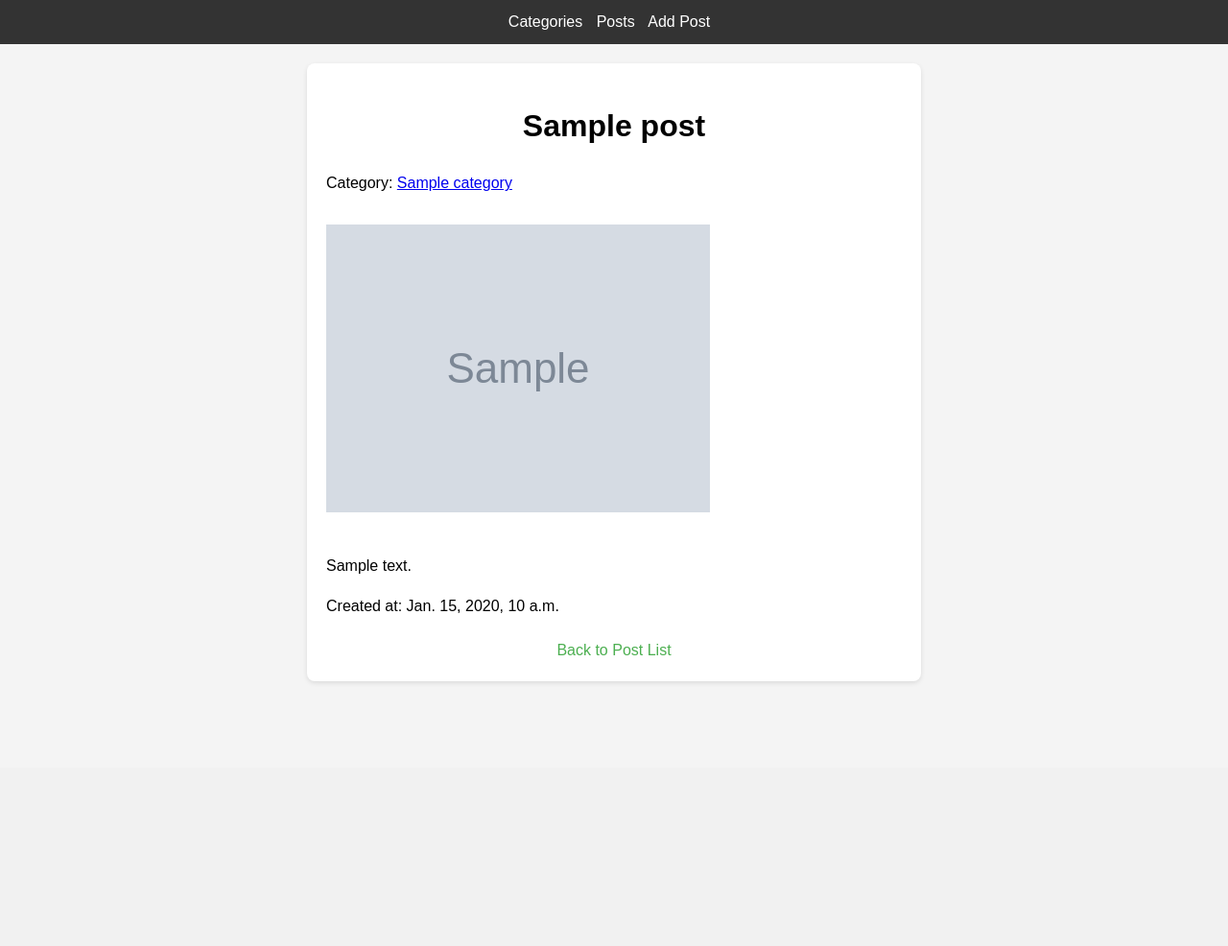
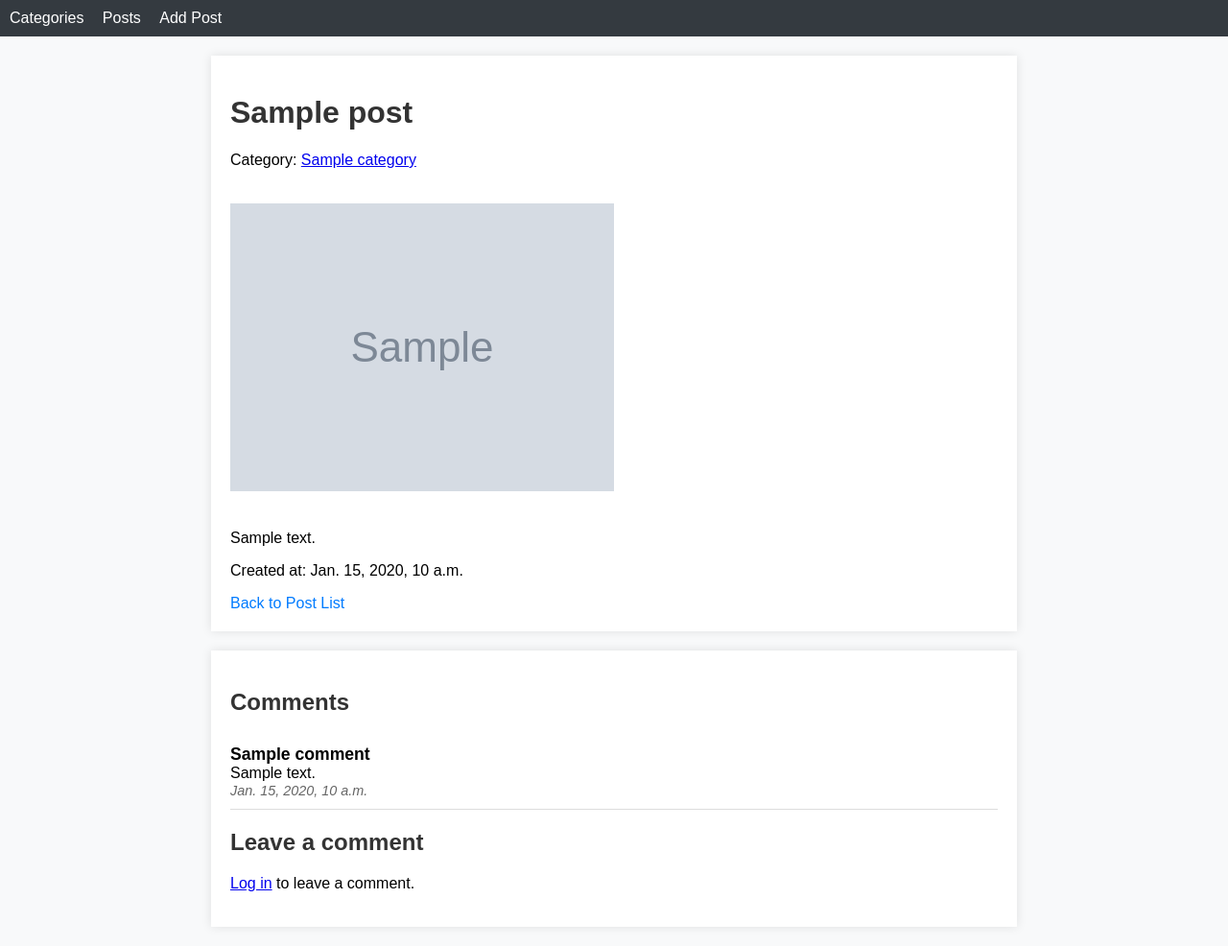
Before and after one commit to veestara/dyrodev_v1, a Django app: a page that uses mydyro/dyro1/templates/posts/post_detail.html in a window 1280 px wide. Shown: the whole page at 96% size. Before the commit the page ends 711 px from the top, so only its background shows below. Run offline with Django 5.2, Linux system fonts and the light colour scheme; tables that the repository leaves empty hold one stand-in row (values such as "Sample post"); grey boxes marked "Sample" are stand-in pictures.

Commit message:
added comment section

```diff
--- a/mydyro/dyro1/forms.py
+++ b/mydyro/dyro1/forms.py
@@ -6,6 +6,8 @@ import re  # Ensure re module is imported
 from django.core.exceptions import ValidationError
 from django.utils.text import slugify
 from .models import Video
+from .models import Comment
+
 
 class ContactForm(forms.Form):
     name = forms.CharField(max_length=255)
@@ -41,9 +43,7 @@ class PostForm(forms.ModelForm):
     class Meta:
         model = Post
         fields = ['title', 'slug', 'category', 'content', 'image', 'meta_description', 'meta_keywords']
-        widgets = {
-            'slug': forms.TextInput(attrs={'placeholder': 'Leave blank to auto-generate'}),
-        }
+
 
     def clean_slug(self):
         slug = self.cleaned_data['slug']
@@ -60,3 +60,14 @@ class VideoForm(forms.ModelForm):
     class Meta:
         model = Video
         fields = ['title', 'description', 'slug', 'embed_code', 'code_snippet_name', 'code_snippet']
+
+# ====================================
+# comment
+class CommentForm(forms.ModelForm):
+    class Meta:
+        model = Comment
+        fields = ('name', 'email', 'body')
+        widgets = {
+            'body': forms.Textarea(attrs={'rows': 4}),  # Adjust rows as needed
+            'code_snippets': forms.Textarea(attrs={'rows': 6, 'class': 'code-editor'}),  # Use a class for styling or JS hooks
+        }
--- a/mydyro/dyro1/models.py
+++ b/mydyro/dyro1/models.py
@@ -92,3 +92,21 @@ class Video(models.Model):
 
     def __str__(self):
         return self.title
+
+
+# =============================================
+# comment
+class Comment(models.Model):
+    post = models.ForeignKey(Post, related_name='comments', on_delete=models.CASCADE)
+    name = models.CharField(max_length=80)
+    email = models.EmailField()
+    body = models.TextField()
+    created_on = models.DateTimeField(auto_now_add=True)
+    active = models.BooleanField(default=True)
+
+
+    class Meta:
+        ordering = ['created_on']
+
+    def __str__(self):
+        return f'Comment by {self.name} on {self.post}'
--- a/mydyro/dyro1/templates/posts/post_detail.html
+++ b/mydyro/dyro1/templates/posts/post_detail.html
@@ -2,77 +2,85 @@
 <html lang="en">
 <head>
     <meta charset="UTF-8">
-    <meta name="viewport" content="width=device-width, initial-scale=1.0">
     <title>{{ post.title }}</title>
-    <meta name="description" content="{{ post.meta_description }}">
-    <meta name="keywords" content="{{ post.meta_keywords }}">
+    <link rel="stylesheet" href="https://cdnjs.cloudflare.com/ajax/libs/font-awesome/5.15.3/css/all.min.css">
     <style>
         body {
-            font-family: Arial, sans-serif;
-            line-height: 1.6;
-            background-color: #f4f4f4;
+            font-family: 'Arial', sans-serif;
+            background-color: #f8f9fa;
             margin: 0;
             padding: 0;
         }
         nav {
-            background-color: #333;
-            color: #fff;
+            background-color: #343a40;
             padding: 10px;
-            text-align: center;
         }
         nav a {
-            color: #fff;
+            color: #ffffff;
+            margin-right: 15px;
+            text-decoration: none;
+            font-size: 1em;
+        }
+        .container {
+            max-width: 800px;
+            margin: 20px auto;
+            padding: 20px;
+            background-color: #ffffff;
+            box-shadow: 0 0 10px rgba(0, 0, 0, 0.1);
+        }
+        .comments-container {
+            max-width: 800px;
+            margin: 20px auto;
+            padding: 20px;
+            background-color: #ffffff;
+            box-shadow: 0 0 10px rgba(0, 0, 0, 0.1);
+        }
+        h1, h2 {
+            color: #333;
+        }
+        .comment {
+            border-bottom: 1px solid #ddd;
+            padding: 10px 0;
+        }
+        .comment p {
+            margin: 0;
+        }
+        .comment strong {
+            font-size: 1.1em;
+        }
+        .comment em {
+            color: #666;
+            font-size: 0.9em;
+        }
+        .comment-form {
+            margin-top: 20px;
+        }
+        .btn-primary {
+            background-color: #007bff;
+            border: none;
+            color: #ffffff;
+            padding: 10px 20px;
+            cursor: pointer;
+            font-size: 1em;
+        }
+        .btn-primary:hover {
+            background-color: #0056b3;
+        }
+        .actions a, .back-link a {
+            color: #007bff;
             text-decoration: none;
             margin-right: 10px;
         }
-        h1 {
-            text-align: center;
-            margin-top: 20px;
-        }
-        .container {
-            max-width: 600px;
-            margin: 20px auto;
-            background: #fff;
-            padding: 20px;
-            border-radius: 8px;
-            box-shadow: 0 2px 5px rgba(0,0,0,0.1);
-        }
-        p {
-            margin-bottom: 10px;
+        .actions a:hover, .back-link a:hover {
+            text-decoration: underline;
         }
         img {
             max-width: 100%;
             height: auto;
             margin: 20px 0;
         }
-        .actions {
-            text-align: center;
-            margin-top: 20px;
-        }
-        .actions a {
-            margin: 0 10px;
-            padding: 8px 16px;
-            background-color: #4CAF50;
-            color: white;
-            text-decoration: none;
-            border-radius: 4px;
-            display: none; /* Initially hide for non-admin users */
-        }
-        .actions a:hover {
-            background-color: #45a049;
-        }
-        .back-link {
-            text-align: center;
-            margin-top: 20px;
-        }
-        .back-link a {
-            color: #4CAF50;
-            text-decoration: none;
-        }
-        .back-link a:hover {
-            text-decoration: underline;
-        }
     </style>
+    <script src="https://code.jquery.com/jquery-3.6.0.min.js"></script>
 </head>
 <body>
     <nav>
@@ -98,5 +106,60 @@
             <a href="{% url 'post_list' %}">Back to Post List</a>
         </div>
     </div>
+
+    <div class="comments-container">
+        <h2>Comments</h2>
+        <div id="comments">
+            {% for comment in comments %}
+            <div class="comment">
+                <p><strong>{{ comment.name }}</strong></p>
+                <p>{{ comment.body }}</p>
+                <p><em>{{ comment.created_on }}</em></p>
+            </div>
+            {% endfor %}
+        </div>
+
+        <h2>Leave a comment</h2>
+        {% if is_auth %}
+        <form id="comment-form" class="comment-form" method="post">
+            {% csrf_token %}
+            {{ comment_form.as_p }}
+            <button type="submit" class="btn-primary">Submit</button>
+        </form>
+        {% else %}
+        <p><a href="{% url 'login' %}">Log in</a> to leave a comment.</p>
+        {% endif %}
+    </div>
+
+    <script>
+        $(document).ready(function() {
+            $('#comment-form').on('submit', function(event) {
+                event.preventDefault();
+                $.ajax({
+                    url: "{% url 'add_comment' post.slug %}",
+                    type: "POST",
+                    data: {
+                        csrfmiddlewaretoken: '{{ csrf_token }}',
+                        name: $('#id_name').val(),
+                        email: $('#id_email').val(),
+                        body: $('#id_body').val()
+                    },
+                    success: function(response) {
+                        $('#comments').append(
+                            '<div class="comment">' +
+                            '<p><strong>' + response.name + '</strong></p>' +
+                            '<p>' + response.body + '</p>' +
+                            '<p><em>' + response.created_on + '</em></p>' +
+                            '</div>'
+                        );
+                        $('#comment-form')[0].reset();
+                    },
+                    error: function(response) {
+                        alert('An error occurred. Please try again.');
+                    }
+                });
+            });
+        });
+    </script>
 </body>
 </html>
--- a/mydyro/dyro1/urls.py
+++ b/mydyro/dyro1/urls.py
@@ -41,6 +41,11 @@ urlpatterns = [
     path('posts/<slug:slug>/', views.post_detail, name='post_detail'),
 
 # ======================================================
+# comment
+    path('post/<slug:slug>/add_comment/', views.add_comment, name='add_comment'),
+
+
+# ======================================================
 # video
     path('videos/', views.video_list, name='video_list'),
     path('video/create/', views.video_create, name='video_create'),
--- a/mydyro/dyro1/views.py
+++ b/mydyro/dyro1/views.py
@@ -8,8 +8,11 @@ from .models import *
 from django.urls import reverse
 from .forms import CategoryForm, PostForm
 import logging
-from .forms import VideoForm
+from .forms import VideoForm, CommentForm
 import random
+from .models import Post, Comment
+from django.http import JsonResponse
+
 
 logger = logging.getLogger(__name__)
 
@@ -385,9 +388,74 @@ def post_delete(request, slug):
     return render(request, 'posts/post_confirm_delete.html', {'post': post})
 
 
+# def post_detail(request, slug):
+#     post = get_object_or_404(Post, slug=slug)
+#     return render(request, 'posts/post_detail.html', {'post': post})
+
 def post_detail(request, slug):
     post = get_object_or_404(Post, slug=slug)
-    return render(request, 'posts/post_detail.html', {'post': post})
+    comments = post.comments.filter(active=True)
+    new_comment = None
+
+    is_auth = request.session.get('is_authenticated', False)
+
+    if request.method == 'POST':
+        comment_form = CommentForm(data=request.POST)
+        if comment_form.is_valid():
+            new_comment = comment_form.save(commit=False)
+            new_comment.post = post
+            new_comment.save()
+    else:
+        comment_form = CommentForm()
+
+    return render(request, 'posts/post_detail.html', {
+        'post': post,
+        'comments': comments,
+        'new_comment': new_comment,
+        'comment_form': comment_form,
+        'is_auth': is_auth
+    })
+
+# ==================================================
+# comment
+# def add_comment(request, slug):
+#     is_auth = request.session.get('is_authenticated')
+#     if is_auth:
+#         return redirect('login')
+
+#     post = get_object_or_404(Post, slug=slug)
+#     if request.method == 'POST':
+#         comment_form = CommentForm(data=request.POST)
+#         if comment_form.is_valid():
+#             new_comment = comment_form.save(commit=False)
+#             new_comment.post = post
+#             new_comment.save()
+#             return JsonResponse({
+#                 'name': new_comment.name,
+#                 'body': new_comment.body,
+#                 'created_on': new_comment.created_on.strftime('%Y-%m-%d %H:%M:%S')
+#             })
+#     return JsonResponse({'error': 'Invalid form data'}, status=400)
+
+def add_comment(request, slug):
+    if not request.session.get('is_authenticated'):
+        return JsonResponse({'error': 'User not authenticated'}, status=403)
+
+    post = get_object_or_404(Post, slug=slug)
+    if request.method == 'POST':
+        comment_form = CommentForm(data=request.POST)
+        if comment_form.is_valid():
+            new_comment = comment_form.save(commit=False)
+            new_comment.post = post
+            new_comment.save()
+            return JsonResponse({
+                'name': new_comment.name,
+                'body': new_comment.body,
+                'created_on': new_comment.created_on.strftime('%Y-%m-%d %H:%M:%S')
+            })
+    return JsonResponse({'error': 'Invalid form data'}, status=400)
+
+
 
 
 # ==================================================
```
Also changed, not shown: mydyro/mydyro/settings.py (+9 -0 lines), mydyro/dyro1/migrations/0002_comment.py (added), mydyro/dyro1/migrations/0003_delete_comment.py (added), mydyro/dyro1/migrations/0004_comment.py (added), mydyro/dyro1/migrations/0005_comment_flagged_comment_votes.py (added), mydyro/dyro1/migrations/0006_customuser_delete_user.py (added), mydyro/dyro1/migrations/0007_user_delete_customuser_remove_comment_flagged_and_more.py (added), mydyro/dyro1/migrations/0008_comment_code_snippets.py (added), mydyro/dyro1/migrations/0009_remove_comment_code_snippets.py (added), mydyro/media/posts/127.0.0.1_8000_.png (added), 1 other file.
